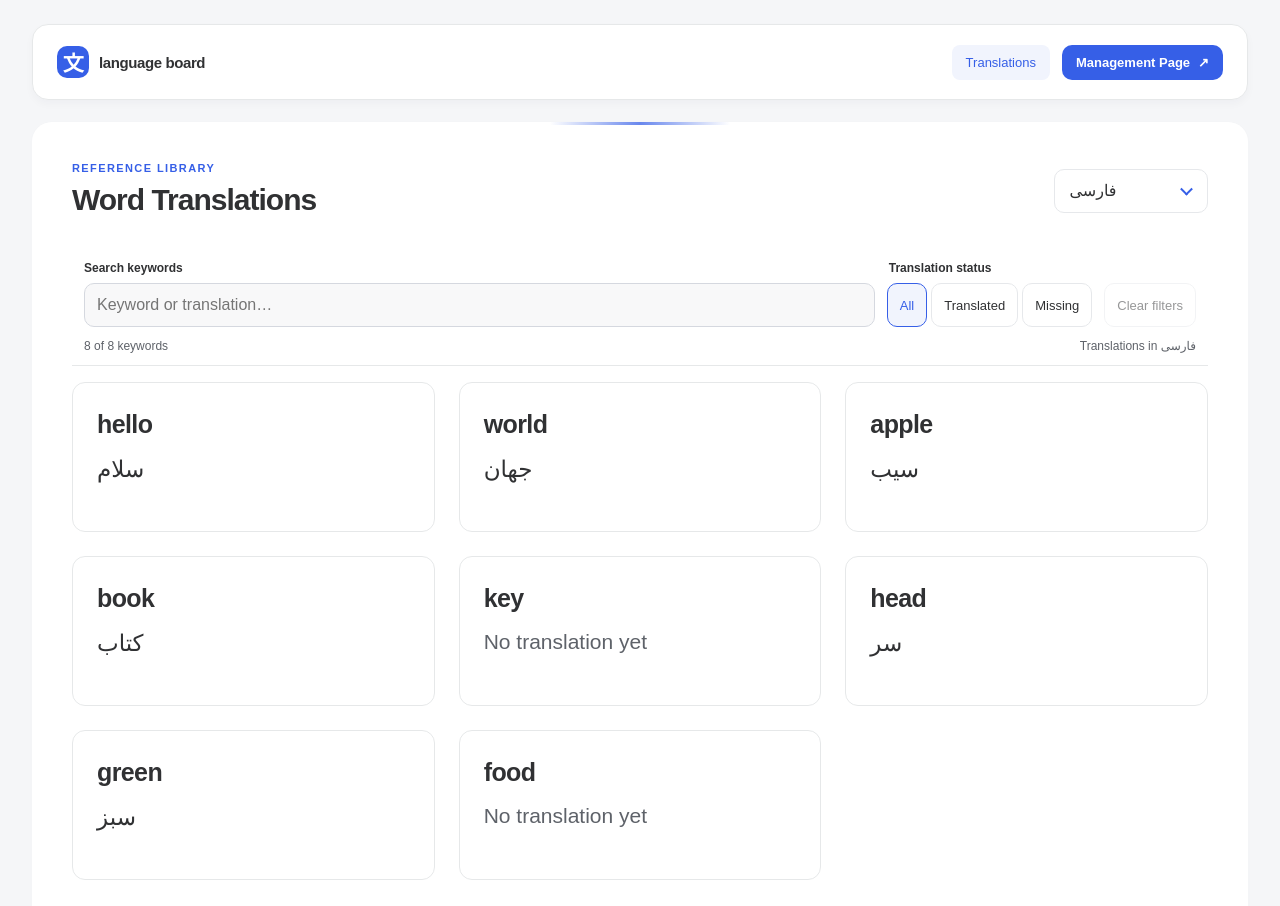
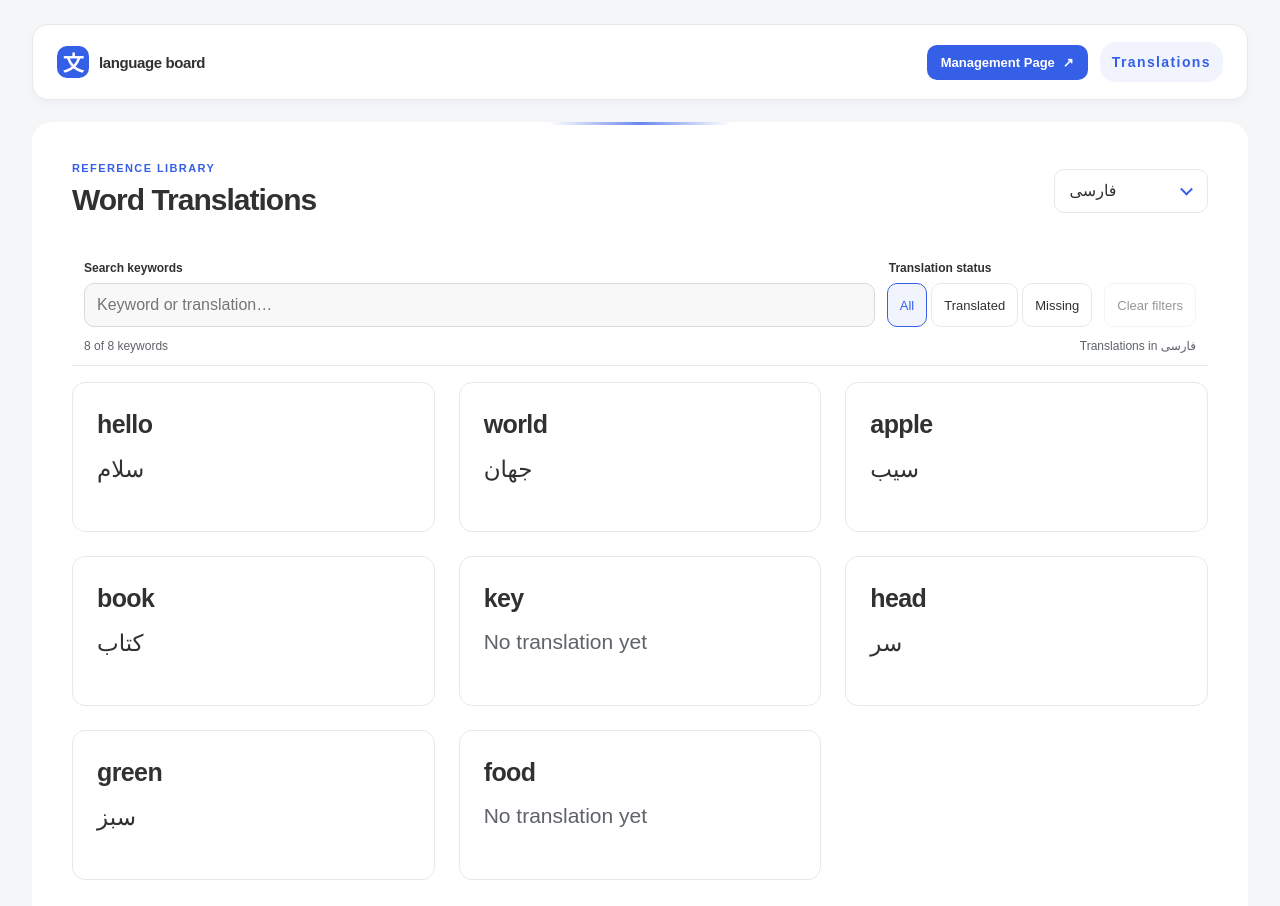
Before and after one commit to HmdAK19/language-board, a React (Vite) app: page / in a window 1280 px wide. Shown: the top 906 px of the page. Built offline with nearby package versions, Linux system fonts and the light colour scheme.

Commit message:
refactor: enhance public navbar style

```diff
--- a/src/app/layout/AppNavigation.tsx
+++ b/src/app/layout/AppNavigation.tsx
@@ -34,15 +34,15 @@ export const AppNavigation = () => {
       <div className="nav-links">
         {isPublic ? (
           <>
-            <NavLink className="public-library-link" to={routePaths.public} end>
-              Translations
-            </NavLink>
             <NavLink
               className="public-management-link"
               to={routePaths.management}
             >
               Management Page <span aria-hidden="true">↗</span>
             </NavLink>
+            <div className="public-nav-context">
+              <span>Translations</span>
+            </div>
           </>
         ) : (
           <NavLink to={routePaths.public}>
--- a/src/app/styles/_shell.scss
+++ b/src/app/styles/_shell.scss
@@ -59,6 +59,21 @@
     outline-color: var(--nav-focus);
   }
 }
+
+.public-nav-context {
+  padding: var(--space-3);
+  border-radius: var(--radius-panel);
+  background: var(--nav-link-surface);
+  color: var(--nav-link-text);
+
+  > span {
+    color: var(--nav-link-text);
+    font-size: 14px;
+    letter-spacing: 1.4px;
+    font-weight: 750;
+  }
+}
+
 .admin-nav-context {
   display: grid;
   gap: 5px;
```
